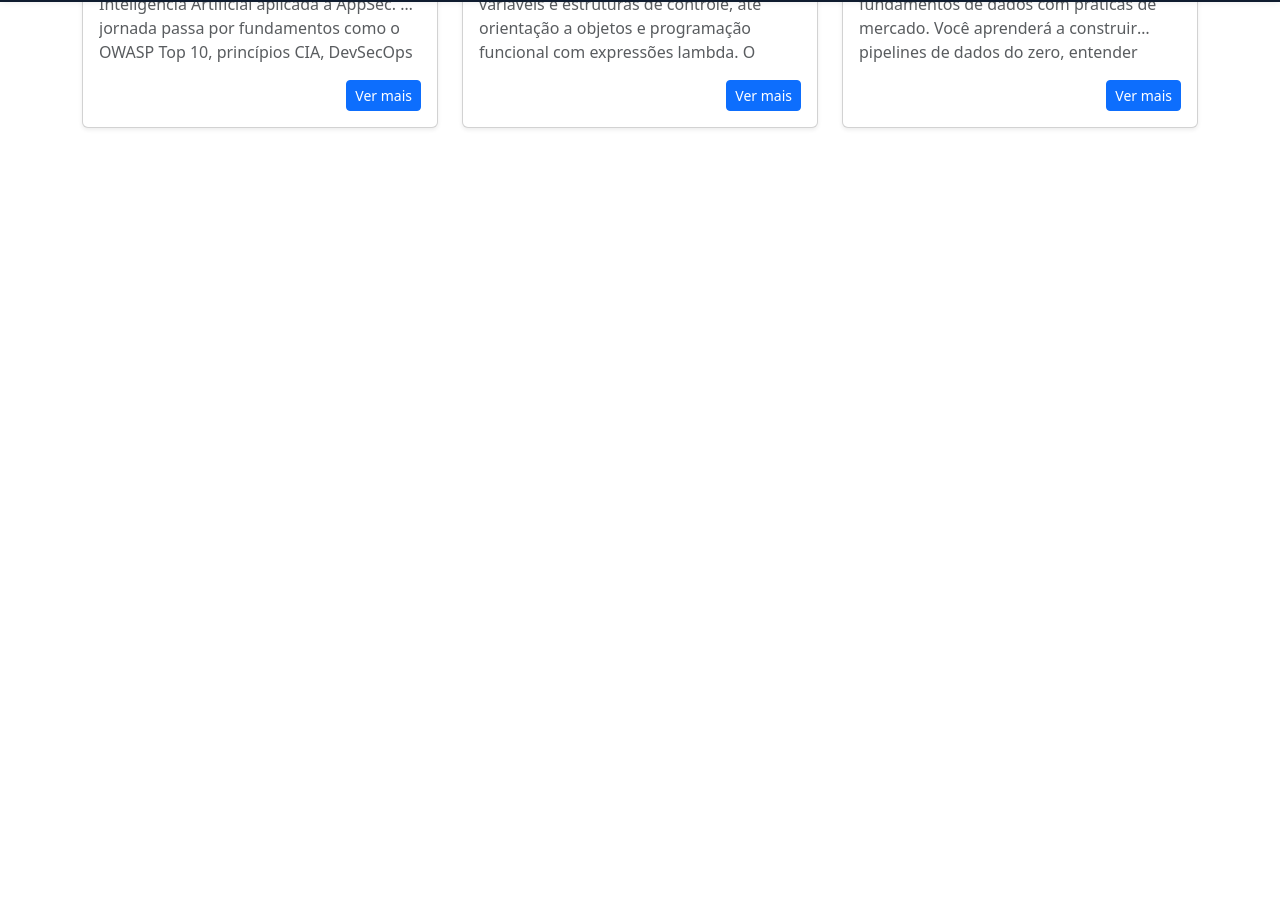
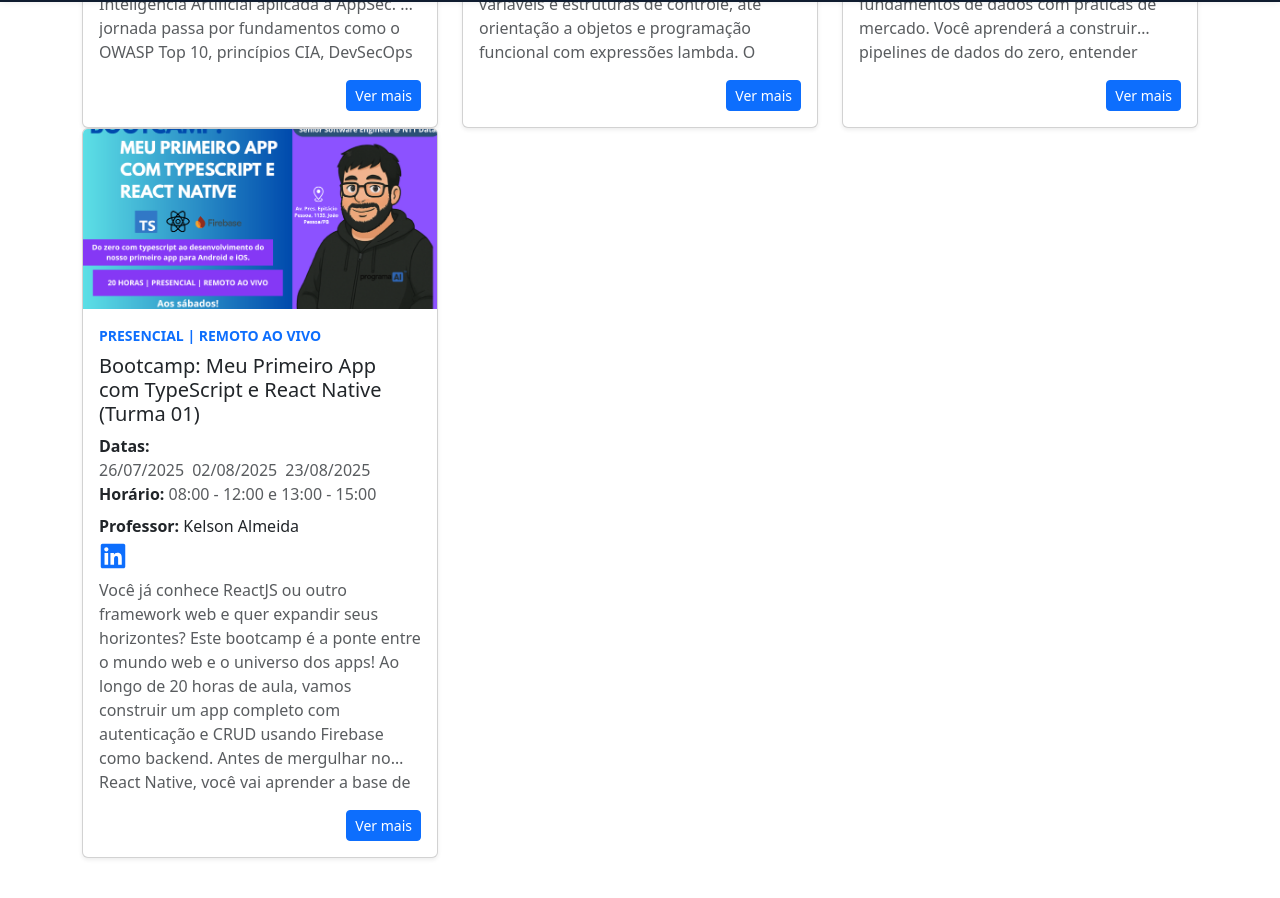
Before and after one commit to kelsonvictr/programaai-frontend, a React (Vite) app: page /cursos in a window 1280 px wide. Shown: the part 798-1696 px from the top of the page. Before the commit the page ends 974 px from the top, so only its background shows below. Built offline with nearby package versions, Linux system fonts and the light colour scheme.

Commit message:
feat: meu curso

```diff
--- a/src/mocks/courses.ts
+++ b/src/mocks/courses.ts
@@ -150,6 +150,54 @@ O curso é conduzido por Wuldson Franco, especialista com atuação em empresas
       "Curiosidade em entender como dados geram valor para negócios",
       "Notebook com navegador moderno (não precisa saber programar)"
     ]
+  },
+  {
+    id: 5,
+    title: "Bootcamp: Meu Primeiro App com TypeScript e React Native (Turma 01)",
+    description: `Você já conhece ReactJS ou outro framework web e quer expandir seus horizontes? Este bootcamp é a ponte entre o mundo web e o universo dos apps!
 
+  Ao longo de 20 horas de aula, vamos construir um app completo com autenticação e CRUD usando Firebase como backend. Antes de mergulhar no React Native, você vai aprender a base de TypeScript e entender por que esse superset de JavaScript se tornou padrão na criação de aplicações modernas. Tudo isso com orientação direta, foco em boas práticas e resultado prático na tela do seu celular.`,
+    duration: "20 horas",
+    price: "R$199,99",
+    obsPrice: "promoção de lançamento, no pix",
+    imageUrl: "/banner-site-reactnative.png",
+    bannerSite: "/banner-site-reactnative.png",
+    professor: "Kelson Almeida",
+    linkedin: "https://www.linkedin.com/in/kelson-almeida/",
+    datas: ["26/07/2025", "02/08/2025", "23/08/2025"],
+    horario: "08:00 - 12:00 e 13:00 - 15:00",
+    modalidade: "PRESENCIAL | REMOTO AO VIVO",
+    bio: "Desenvolvedor Senior na NTT Data, atuando no banco Itaú. Professor universitário na UNIESP - Centro Universitário e Mestre em Informática pela UFPB. Criador da programa ai, é apaixonado por ensinar e por tecnologias como Java, Kotlin, JavaScript/TypeScript, React e Python. Mais de 100 alunos já passaram pelo seu Curso Presencial de Programação Fullstack, que une didática prática e experiência de mercado.",
+    prerequisitos: [
+      "Já ter tido algum contato com ReactJS (mesmo que básico)",
+      "Conhecimento geral de JavaScript (variáveis, funções, arrays, etc.)",
+      "Interesse em aprender como funciona um app mobile na prática",
+      "Notebook próprio com permissão para instalar ferramentas de desenvolvimento"
+    ],
+    publicoAlvo: [
+      "Pessoas que já estudaram um pouco de ReactJS e querem experimentar o mundo mobile",
+      "Desenvolvedores web em início de jornada que desejam criar seu primeiro app com TypeScript",
+      "Estudantes ou autodidatas que já criaram algo com ReactJS e querem aprender sobre apps com Firebase",
+      "Quem já conhece a base do front-end e quer transformar esse conhecimento em um app real"
+    ],
+    oQueVaiAprender: [
+      "Fundamentos essenciais do TypeScript e como usá-lo com segurança em projetos React Native",
+      "Configurar um projeto React Native com Expo de forma rápida e prática",
+      "Criar um app mobile com múltiplas telas e navegação moderna (Stack + Tabs)",
+      "Construir um sistema de autenticação com Firebase Authentication",
+      "Salvar e recuperar dados com Firebase Firestore em tempo real",
+      "Organizar um projeto completo com boas práticas de código e estrutura de pastas",
+      "Publicar seu app em modo de teste no seu próprio celular"
+    ],
+    modulos: [
+      "Introdução ao TypeScript: tipos, interfaces, inferência e boas práticas",
+      "Configuração do ambiente com Expo e criação do primeiro app",
+      "Criação de componentes reutilizáveis com props e useState",
+      "Navegação entre telas com React Navigation (Stack e Tabs)",
+      "Integração com Firebase Authentication (registro, login e logout)",
+      "Leitura e escrita de dados no Firebase Firestore",
+      "Estilização com Flexbox e organização visual do app",
+      "Publicação do app em modo de teste e próximos passos no mundo mobile"
+    ]
   }
 ]
```
Also changed, not shown: public/banner-site-reactnative.png (added), public/coursecard-reactnative.png (added).
